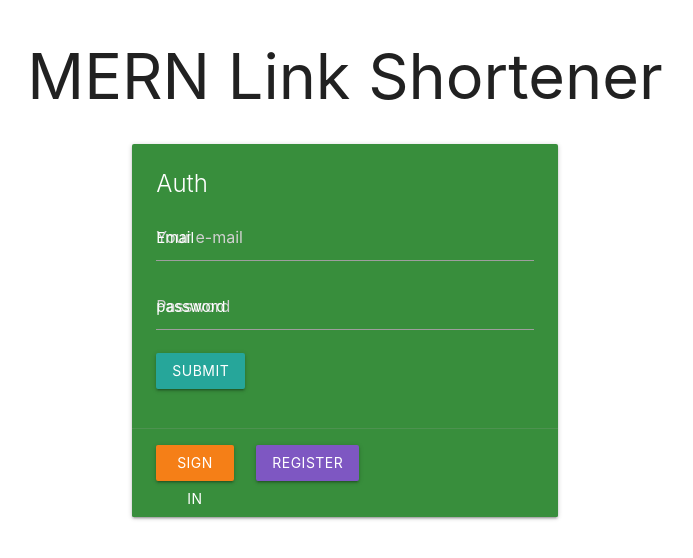
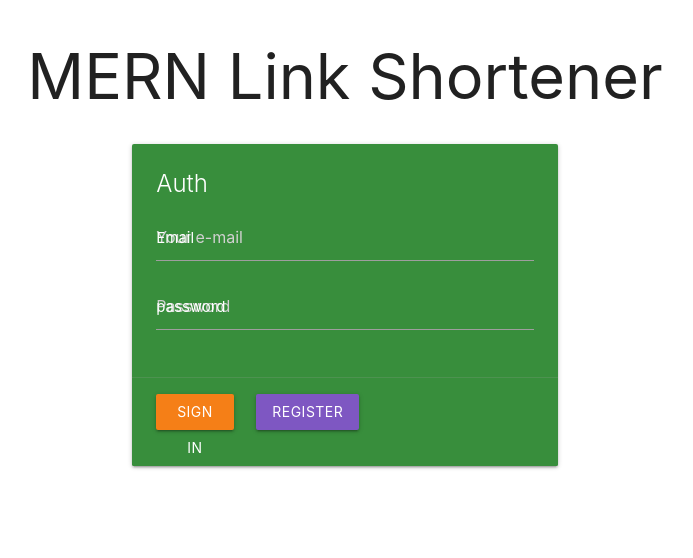
Before and after one commit to kskonovalov/MERN-url-shortener, a React (Create React App) app in the folder client/: page / in a window 1280 px wide. Shown: the top 558 px of the page, without its empty margins (295-988 px from the left). Built offline with nearby package versions, Linux system fonts and the light colour scheme.

Commit message:
upd: server response handling

```diff
--- a/client/src/hooks/http.hook.js
+++ b/client/src/hooks/http.hook.js
@@ -36,7 +36,7 @@ const useHttp = () => {
     },
     []
   );
-  const clearError = () => setError(null);
+  const clearError = useCallback(() => {setError(null)}, []);
   return { loading, request, error, clearError };
 };
 
--- a/client/src/pages/AuthPage.js
+++ b/client/src/pages/AuthPage.js
@@ -6,18 +6,18 @@ import useMessage from '../hooks/message.hook';
 const AuthPage = () => {
   const message = useMessage();
   // const [isLogIn, setIsLogIn] = useState(true);
-  const { loading, request, error } = useHttp();
+  const { loading, request, error, clearError } = useHttp();
 
   const [form, setForm] = useState({
     email: '',
     password: ''
   });
 
-  useEffect(() => {
-    if (error) {
-      message(error.message);
-    }
-  }, [error, message]);
+  // useEffect(() => {
+  //   if (error) {
+  //     message(error.message);
+  //   }
+  // }, [error, message, clearError]);
 
   const changeHandler = event => {
     setForm({
@@ -26,21 +26,39 @@ const AuthPage = () => {
     });
   };
 
-  const formHandler = async event => {
+  const registerHandler = async event => {
     event.preventDefault();
     try {
       const data = await request('/api/auth/register', 'POST', { ...form });
+      message(data.message);
+    } catch (e) {
+      throw e;
+    }
+  };
+
+  const loginHandler = async event => {
+    event.preventDefault();
+    try {
+      const data = await request('/api/auth/login', 'POST', { ...form });
+      console.log(data);
+      message(data.message);
     } catch (e) {
       throw e;
     }
   };
 
   const renderError = (errors, key) => {
+    if (!errors) {
+      return null;
+    }
     return (
       <ul className="collection">
         {errors.map(item => {
           return item.param === key ? (
-            <li className="collection-item red-text text-darken-4" key={item}>
+            <li
+              className="collection-item red-text text-darken-4"
+              key={item.msg}
+            >
               {item.msg}
             </li>
           ) : null;
@@ -63,7 +81,7 @@ const AuthPage = () => {
         <div className="card green darken-2">
           <div className="card-content white-text">
             <span className="card-title">Auth</span>
-            <form onSubmit={formHandler}>
+            <div>
               <div className="input-field">
                 <input
                   placeholder="Your e-mail"
@@ -76,7 +94,7 @@ const AuthPage = () => {
                 <label htmlFor="email" className="white-text">
                   Email
                 </label>
-                { error && renderError(error.errors, 'email') }
+                {error && renderError(error.errors, 'email')}
               </div>
               <div className="input-field">
                 <input
@@ -90,22 +108,18 @@ const AuthPage = () => {
                 <label htmlFor="password" className="white-text">
                   password
                 </label>
-                { error && renderError(error.errors, 'password') }
+                {error && renderError(error.errors, 'password')}
               </div>
-              <div className="input-field">
-                <input
-                  type="submit"
-                  value="Submit"
-                  className="btn white-text"
-                  disabled={loading}
-                />
-              </div>
-            </form>
+            </div>
           </div>
           <div className="card-action">
             <div className="row">
               <div className="col s3">
-                <button className="btn yellow darken-4" disabled={loading}>
+                <button
+                  className="btn yellow darken-4"
+                  disabled={loading}
+                  onClick={loginHandler}
+                >
                   Sign in
                 </button>
               </div>
@@ -113,6 +127,7 @@ const AuthPage = () => {
                 <button
                   className="btn deep-purple lighten-1"
                   disabled={loading}
+                  onClick={registerHandler}
                 >
                   Register
                 </button>
```
